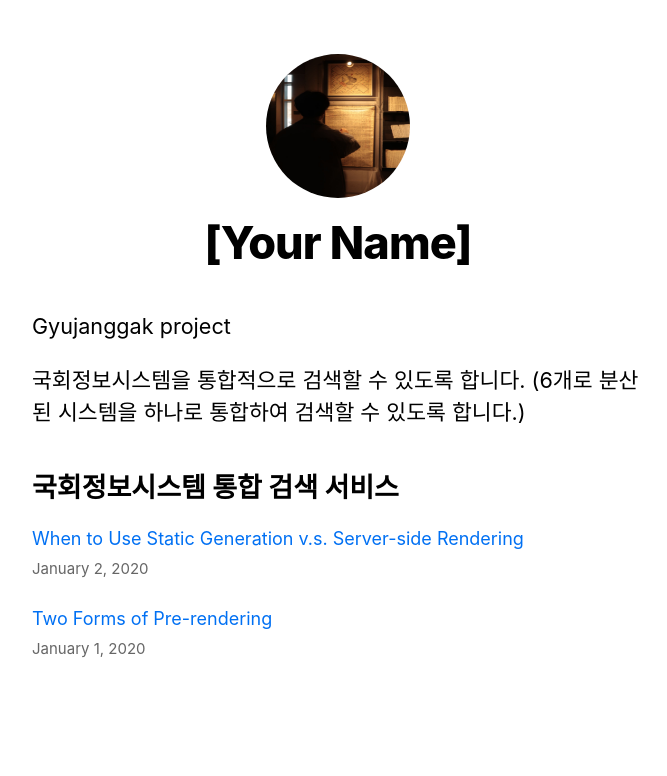
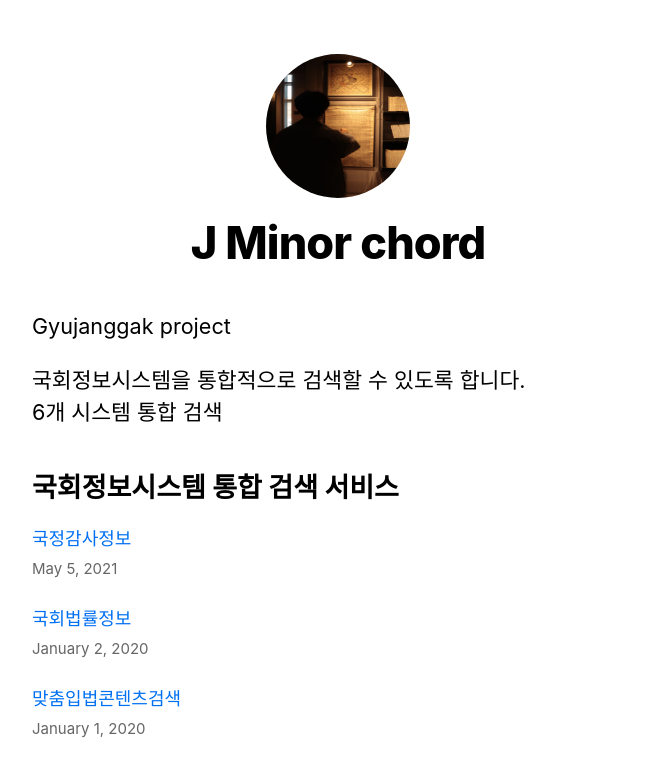
Before and after one commit to YongwoonJang/gyujanggak, a Next.js app in the folder app/nextjs-blog/: page / in a window 1280 px wide. Shown: the top 776 px of the page, without its empty margins (302-969 px from the left). Built offline with nearby package versions, Linux system fonts and the light colour scheme.

Commit message:
Modify : Polish contents

```diff
--- a/app/nextjs-blog/components/layout.js
+++ b/app/nextjs-blog/components/layout.js
@@ -4,8 +4,8 @@ import styles from './layout.module.css'
 import utilStyles from '../styles/utils.module.css'
 import Link from 'next/link'
 
-const name = '[Your Name]'
-export const siteTitle = 'Next.js Sample Website'
+const name = 'J Minor chord'
+export const siteTitle = 'Gyujanggak project'
 
 export default function Layout({ children, home }) {
   return (
@@ -13,8 +13,8 @@ export default function Layout({ children, home }) {
       <Head>
         <link rel="icon" href="/favicon.ico" />
         <meta
-          name="description"
-          content="Learn how to build a personal website using Next.js"
+          name="Gyujanggak project"
+          content="국회 관련 자료를 잘 찾을 수 있도록 도와줍니다."
         />
         <meta
           property="og:image"
--- a/app/nextjs-blog/pages/index.js
+++ b/app/nextjs-blog/pages/index.js
@@ -25,7 +25,8 @@ export default function Home({ allPostsData }) {
       <section className={utilStyles.headingMd}>
         <p>Gyujanggak project</p>
         <p>
-          국회정보시스템을 통합적으로 검색할 수 있도록 합니다. (6개로 분산된 시스템을 하나로 통합하여 검색할 수 있도록 합니다.)
+          국회정보시스템을 통합적으로 검색할 수 있도록 합니다. <br/>
+          6개 시스템 통합 검색
         </p>
       </section>
       <section className={`${utilStyles.headingmd} ${utilStyles.padding1px}`}>
--- /dev/null
+++ b/app/nextjs-blog/posts/InspectOfStateAdministration.md
@@ -0,0 +1,7 @@
+---
+title: '국정감사정보'
+date: '2021-05-05'
+url: 'https://likms.assembly.go.kr/inspections/main.do'
+---
+
+국정감사 계획서, 관련회의록, 국정감사결과보고서, 정부시정 및 처리결과 및 참고자료 등을 PDF 형식으로 제공하는 시스템
--- /dev/null
+++ b/app/nextjs-blog/posts/NationalAssemblyLawInformation.md
@@ -0,0 +1,7 @@
+---
+title: '국회법률정보'
+date: '2020-01-02'
+url: http://likms.assembly.go.kr/law/lawsNormInqyMain1010.do?mappingId=%2FlawsNormInqyMain1010.do&genActiontypeCd=2ACT1010
+---
+
+현행법령, 국회심사 연력 등 법률 관련 정보를 다양한 조회 기능과 함께 제공하는 시스템
--- /dev/null
+++ b/app/nextjs-blog/posts/PersonalizedLegislativeCSS.md
@@ -0,0 +1,7 @@
+---
+title: '맞춤입법콘텐츠검색'
+date: '2020-01-01'
+url: http://naph.assembly.go.kr/index.jsp
+---
+
+의안, 회의록, 영상회의록, 법률정보에 대한 통합 연계 검색 기능과 함께 의안의 RSS를 이용한 개인화 홈서비스를 제공하는 시스템
--- a/app/nextjs-blog/posts/pre-rendering.md
+++ /dev/null
@@ -1,11 +0,0 @@
----
-title: 'Two Forms of Pre-rendering'
-date: '2020-01-01'
----
-
-Next.js has two forms of pre-rendering: **Static Generation** and **Server-side Rendering**. The difference is in **when** it generates the HTML for a page.
-
-- **Static Generation** is the pre-rendering method that generates the HTML at **build time**. The pre-rendered HTML is then _reused_ on each request.
-- **Server-side Rendering** is the pre-rendering method that generates the HTML on **each request**.
-
-Importantly, Next.js lets you **choose** which pre-rendering form to use for each page. You can create a "hybrid" Next.js app by using Static Generation for most pages and using Server-side Rendering for others.
--- a/app/nextjs-blog/posts/ssg-ssr.md
+++ /dev/null
@@ -1,19 +0,0 @@
----
-title: 'When to Use Static Generation v.s. Server-side Rendering'
-date: '2020-01-02'
----
-
-We recommend using **Static Generation** (with and without data) whenever possible because your page can be built once and served by CDN, which makes it much faster than having a server render the page on every request.
-
-You can use Static Generation for many types of pages, including:
-
-- Marketing pages
-- Blog posts
-- E-commerce product listings
-- Help and documentation
-
-You should ask yourself: "Can I pre-render this page **ahead** of a user's request?" If the answer is yes, then you should choose Static Generation.
-
-On the other hand, Static Generation is **not** a good idea if you cannot pre-render a page ahead of a user's request. Maybe your page shows frequently updated data, and the page content changes on every request.
-
-In that case, you can use **Server-Side Rendering**. It will be slower, but the pre-rendered page will always be up-to-date. Or you can skip pre-rendering and use client-side JavaScript to populate data.
```
